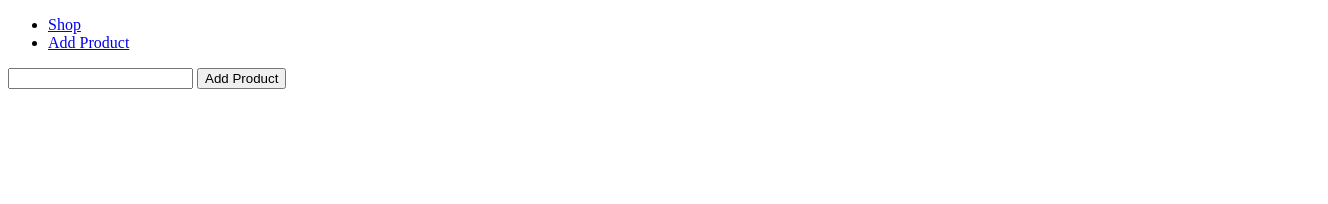
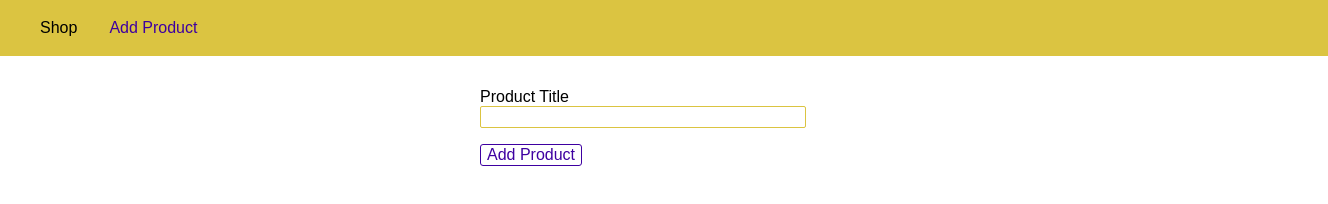
Before and after one commit to abrambagus/nodejs-complete-guide, a website: page views/add-product.html in a window 1280 px wide. Shown: the whole page, 1328 px wide, since content can reach past the window. Drawn offline with Linux system fonts and the light colour scheme.

Commit message:
add styling

```diff
--- a/views/add-product.html
+++ b/views/add-product.html
@@ -4,23 +4,97 @@
     <meta charset="UTF-8" />
     <meta name="viewport" content="width=device-width, initial-scale=1.0" />
     <title>Add Product</title>
+    <style>
+      body {
+        margin: 0;
+        padding: 0;
+        font-family: sans-serif;
+      }
+      main {
+        padding: 1rem;
+      }
+      .main-header {
+        width: 100%;
+        height: 3.5rem;
+        background-color: #dbc441;
+        padding: 0 1.5rem;
+      }
+      .main-header__nav {
+        height: 100%;
+        display: flex;
+        align-items: center;
+      }
+      .main-header__item-list {
+        list-style: none;
+        margin: 0;
+        padding: 0;
+        display: flex;
+      }
+      .main-header__item {
+        margin: 0 1rem;
+        padding: 0;
+      }
+      .main-header__item a {
+        text-decoration: none;
+        color: black;
+      }
+      .main-header__item a:hover,
+      .main-header__item a:active,
+      .main-header__item a.active {
+        color: #3e00a1;
+      }
+      .product-form {
+        width: 20rem;
+        max-width: 90%;
+        margin: auto;
+      }
+      .form-control {
+        margin: 1rem 0;
+      }
+      .form-control label,
+      .form-control input {
+        display: block;
+        width: 100%;
+      }
+      .form-control input {
+        border: 1px solid #dbc441;
+        font: inherit;
+        border-radius: 2px;
+      }
+      button {
+        font: inherit;
+        border: 1px solid #3e00a1;
+        color: #3e00a1;
+        background: white;
+        border-radius: 3px;
+        cursor: pointer;
+      }
+      button:hover,
+      button:active {
+        background: #3e00a1;
+        color: white;
+      }
+    </style>
   </head>
   <body>
-    <header>
-      <nav>
-        <ul>
-          <li>
+    <header class="main-header">
+      <nav class="main-header__nav">
+        <ul class="main-header__item-list">
+          <li class="main-header__item">
             <a href="/">Shop</a>
           </li>
-          <li>
-            <a href="/add-product">Add Product</a>
+          <li class="main-header__item">
+            <a href="/admin/add-product" class="active">Add Product</a>
           </li>
         </ul>
       </nav>
     </header>
     <main>
-      <form action="/add-product" method="POST">
-        <input type="text" name="title" />
+      <form class="product-form" action="/add-product" method="POST">
+        <div class="form-control">
+          <label for="title">Product Title</label>
+          <input type="text" id="title" name="title" />
+        </div>
         <button type="submit">Add Product</button>
       </form>
     </main>
```
Also changed, not shown: package.json (+6 -13 lines), views/404.html (+52 -0 lines), views/shop.html (+47 -7 lines), 2 other files.
